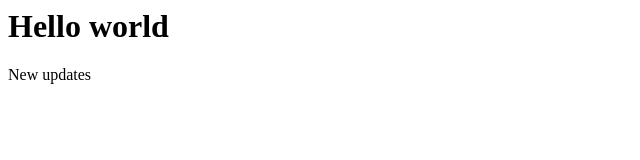
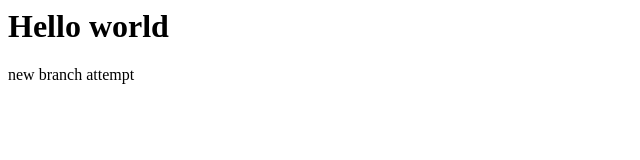
Before and after one commit to adam-g-macaulay/Test, a plain HTML site: page index.html in a window 1280 px wide. Shown: the full height of the page, 0-640 px from the left. Drawn offline with Linux system fonts and the light colour scheme.

Commit message:
Test Branch

```diff
--- a/index.html
+++ b/index.html
@@ -1,2 +1,2 @@
 <h1>Hello world</h1>
-<p>New updates</p>
+<p>new branch attempt</p>
```
